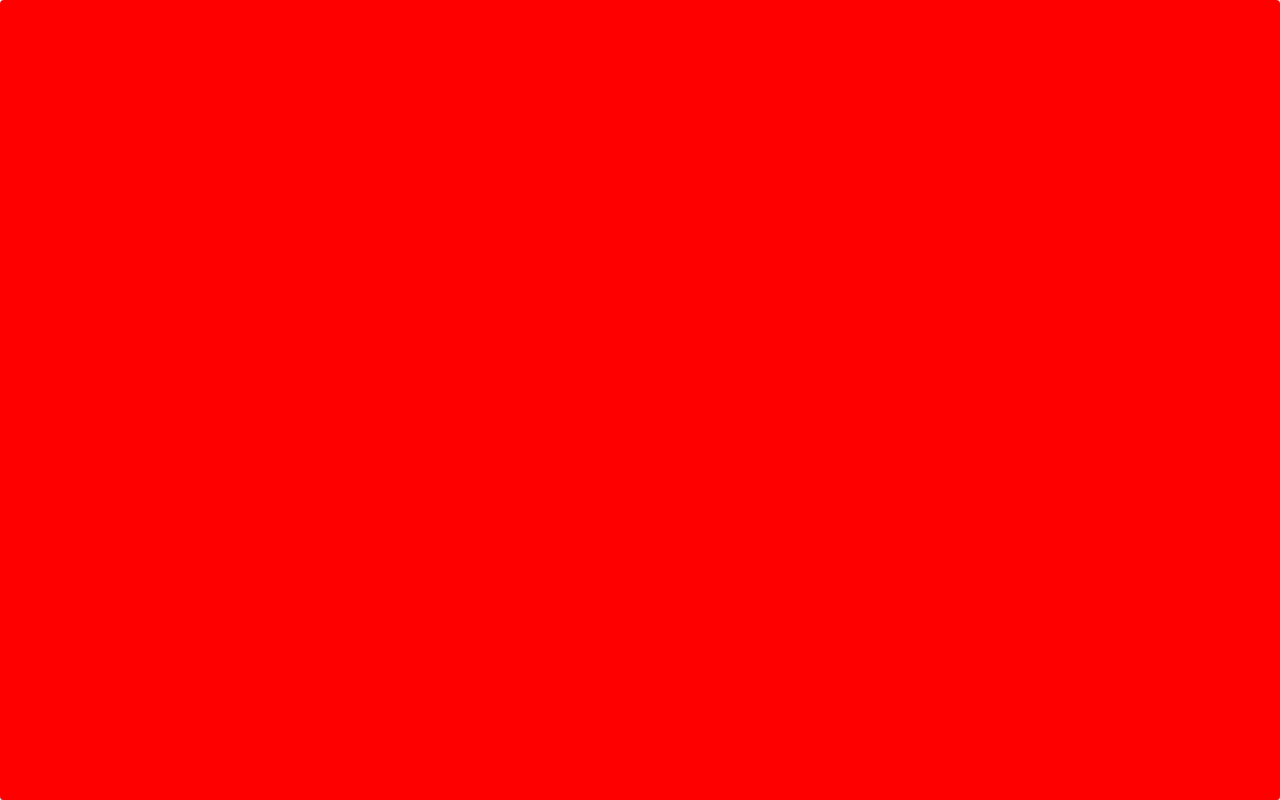
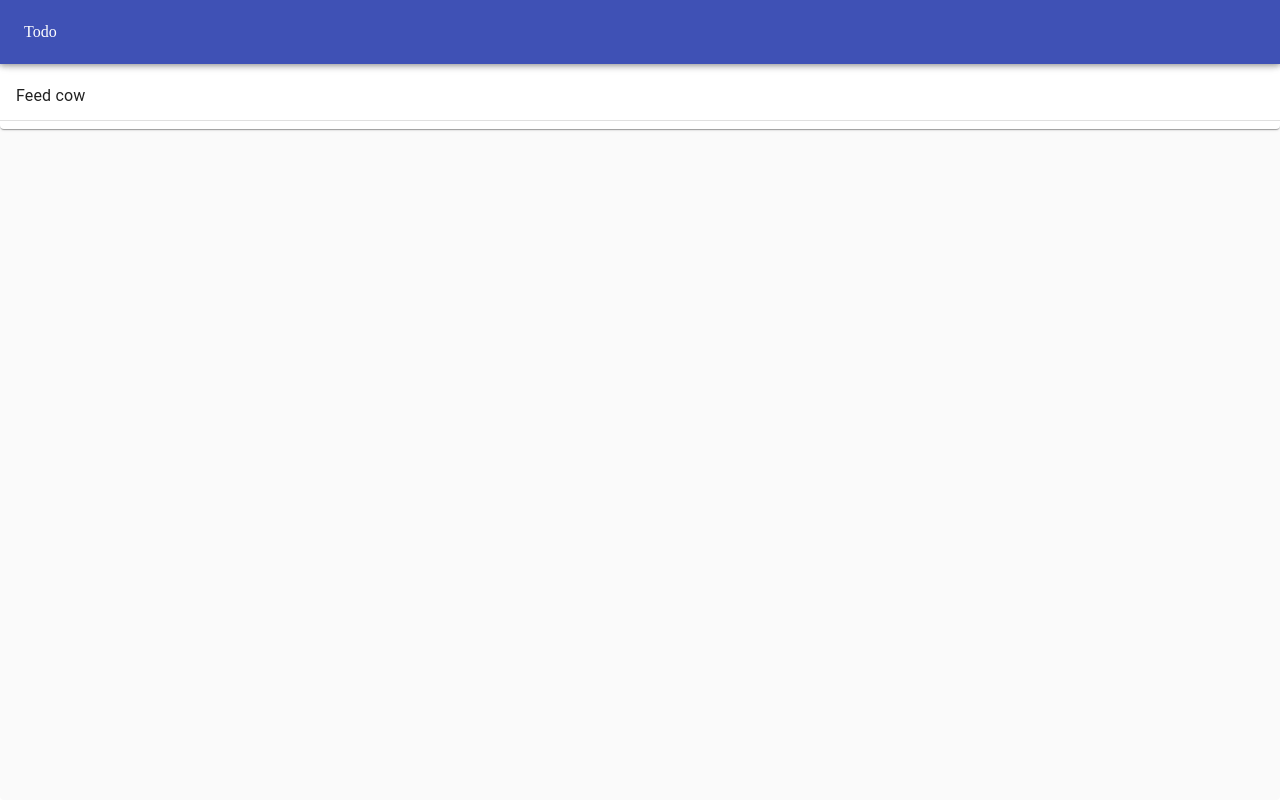
Before and after one commit to rafiurrafi/react-bootcamp, a React (Create React App) app: page / in a window 1280 px wide. Built offline with nearby package versions, Linux system fonts and the light colour scheme.

Commit message:
todolist component created

```diff
--- a/src/components/todoApp.jsx
+++ b/src/components/todoApp.jsx
@@ -1,16 +1,31 @@
 import React, { useState } from "react";
 import Paper from "@material-ui/core/Paper";
+import { AppBar, makeStyles, Toolbar, Typography } from "@material-ui/core";
+import TodoList from "./todoList";
+const useStyles = makeStyles((theme) => ({
+  toolbarMargin: theme.mixins.toolbar,
+}));
 const TodoApp = (props) => {
   const initialTodos = [{ _id: 1, task: "Feed cow", completed: true }];
+  const classes = useStyles();
   const [todos, setTodos] = useState(initialTodos);
   return (
     <Paper
       style={{
         height: "100vh",
         width: "100%",
-        backgroundColor: "red",
+        backgroundColor: "#fafafa",
       }}
-    ></Paper>
+      elevation={0}
+    >
+      <AppBar>
+        <Toolbar>
+          <Typography variant="title">Todo</Typography>
+        </Toolbar>
+      </AppBar>
+      <div className={classes.toolbarMargin} />
+      <TodoList todos={todos} />
+    </Paper>
   );
 };
 
--- /dev/null
+++ b/src/components/todoList.jsx
@@ -0,0 +1,26 @@
+import {
+  Divider,
+  List,
+  ListItem,
+  ListItemText,
+  Paper,
+} from "@material-ui/core";
+import React from "react";
+const TodoList = ({ todos }) => {
+  return (
+    <Paper>
+      <List>
+        {todos.map((todo) => (
+          <>
+            <ListItem key={todo._id}>
+              <ListItemText>{todo.task}</ListItemText>
+            </ListItem>
+            <Divider />
+          </>
+        ))}
+      </List>
+    </Paper>
+  );
+};
+
+export default TodoList;
```
